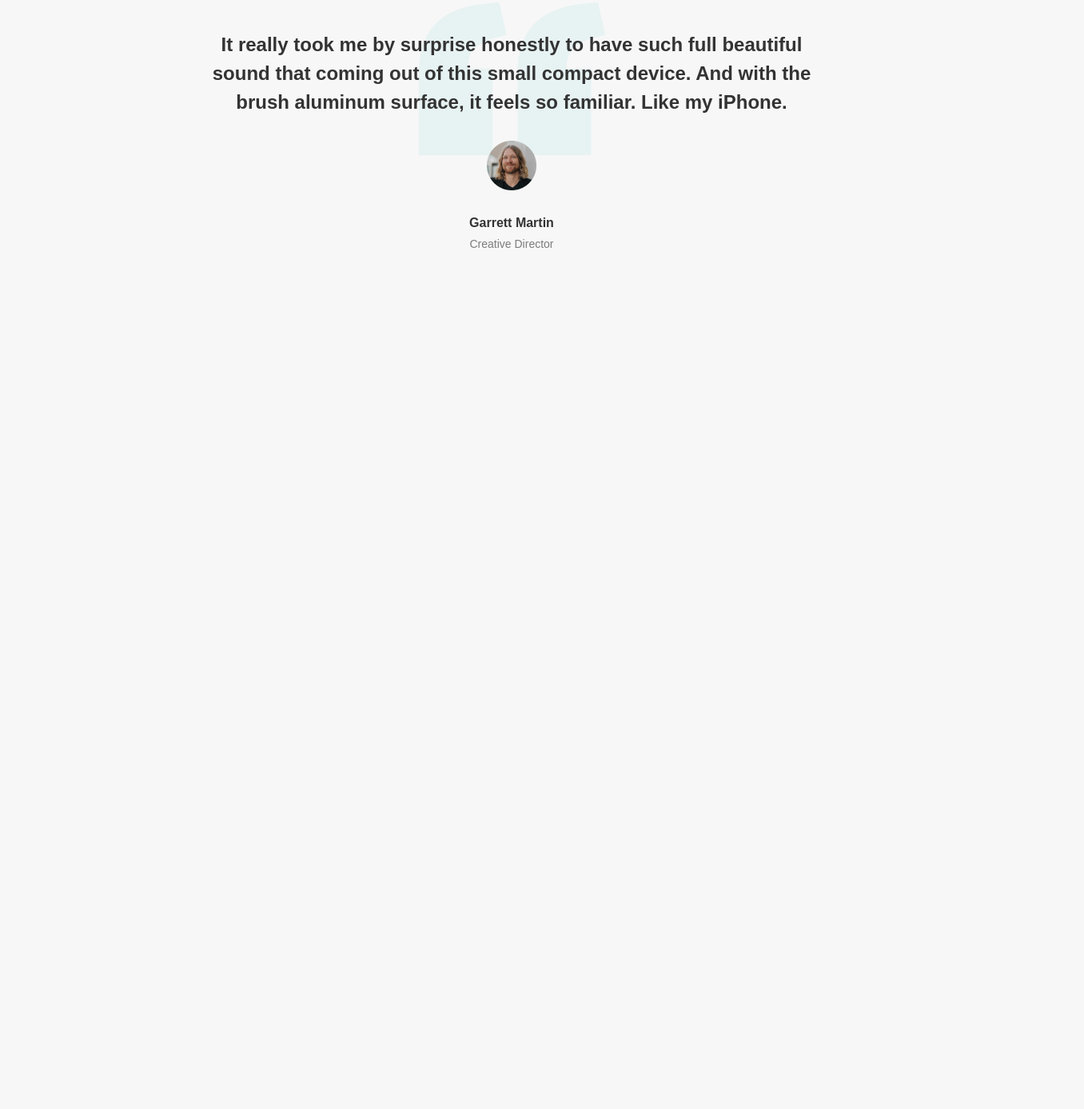
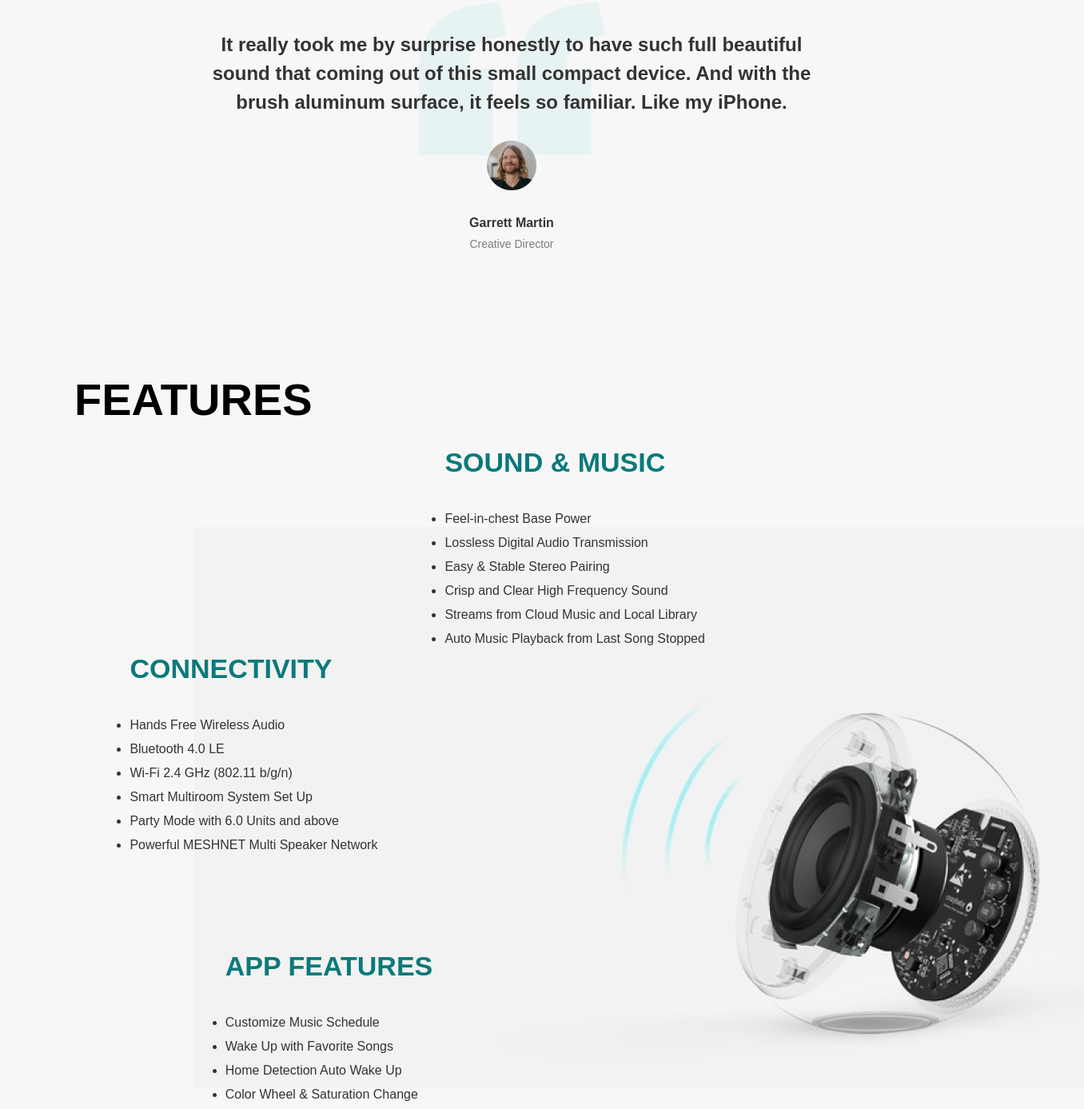
Before and after one commit to DenysShalamov/Kickstarter, a website: page app/index.html in a window 1280 px wide. Shown: the part 3113-4500 px from the top of the page at 80% size, 1356 px wide, since content can reach past the window. Before the commit the page ends 3427 px from the top, so only its background shows below. Drawn offline with nearby package versions, Linux system fonts and the light colour scheme.

Commit message:
features

```diff
--- a/app/index.html
+++ b/app/index.html
@@ -216,6 +216,47 @@
       </div>
     </div>
   </section>
+
+  <section class="features">
+    <div class="container features__container">
+      <div class="features__title">FEATURES</div>
+      <div class="features__inner">
+        <div class="features__items features__items-sound">
+          <h3 class="features__header">Sound & Music</h3>
+          <ul class="features__list">
+            <li class="features__list-item">Feel-in-chest Base Power</li>
+            <li class="features__list-item">Lossless Digital Audio Transmission</li>
+            <li class="features__list-item">Easy & Stable Stereo Pairing</li>
+            <li class="features__list-item">Crisp and Clear High Frequency Sound</li>
+            <li class="features__list-item">Streams from Cloud Music and Local Library</li>
+            <li class="features__list-item">Auto Music Playback from Last Song Stopped</li>
+          </ul>
+        </div>
+        <div class="features__items features__items-connect">
+          <h3 class="features__header">Connectivity</h3>
+          <ul class="features__list">
+            <li class="features__list-item">Hands Free Wireless Audio</li>
+            <li class="features__list-item">Bluetooth 4.0 LE</li>
+            <li class="features__list-item">Wi-Fi 2.4 GHz (802.11 b/g/n)</li>
+            <li class="features__list-item">Smart Multiroom System Set Up</li>
+            <li class="features__list-item">Party Mode with 6.0 Units and above</li>
+            <li class="features__list-item">Powerful MESHNET Multi Speaker Network</li>
+          </ul>
+        </div>
+        <div class="features__items features__items-app">
+          <h3 class="features__header">App Features</h3>
+          <ul class="features__list">
+            <li class="features__list-item">Customize Music Schedule</li>
+            <li class="features__list-item">Wake Up with Favorite Songs</li>
+            <li class="features__list-item">Home Detection Auto Wake Up</li>
+            <li class="features__list-item">Color Wheel & Saturation Change</li>
+          </ul>
+        </div>
+      </div>
+      <div class="features__bg">
+        <img src="images/features-img.png" alt="" class="features__img"></div>
+    </div>
+  </section>
   <script src="https://ajax.googleapis.com/ajax/libs/jquery/3.4.1/jquery.min.js"></script>
   <script src="js/libs.min.js"></script>
   <script src="js/main.js"></script>
--- a/app/scss/style.scss
+++ b/app/scss/style.scss
@@ -526,4 +526,64 @@ video {
     color: #7C7C7C;
   }
 }
+
+.features {
+  &__title {
+    margin-top: 150px;
+    @extend %dinpro-medium;
+    font-size: 56px;
+    line-height: 71px;
+    padding-left: 50px;
+  }
+
+  &__items-sound {
+    margin-top: 24px;
+    margin-left: 43%;
+  }
+
+  &__items-connect {
+    margin-left: 10%;
+  }
+
+  &__items-app {
+    margin-top: 120px;
+    margin-left: 20%;
+  }
+  &__header {
+    margin-bottom: 40px;
+    @extend %dinpro-medium;
+    font-size: 34px;
+    line-height: 38px;
+    color: #0C797A;
+    text-transform: uppercase;
+  }
+
+  &__list-item {
+    list-style: disc;
+    margin: 6px 0;
+    color: $color-text;
+  }
+
+  &__container {
+    position: relative;
+  }
+
+  &__bg {
+    position: absolute;
+    height: 701px;
+    width: 1113px;
+    background-color: #f2f2f2;
+    background-position: 100% 100%;
+    position: absolute;
+    top: 195px;
+    left: 200px;
+    z-index: -1;
+  }
+
+  &__img {
+    position: absolute;
+    bottom: 16px;
+    right: 0;
+  }
+}
 @import "media";
```
Also changed, not shown: app/css/style.min.css, app/images/features-img.png (added).
